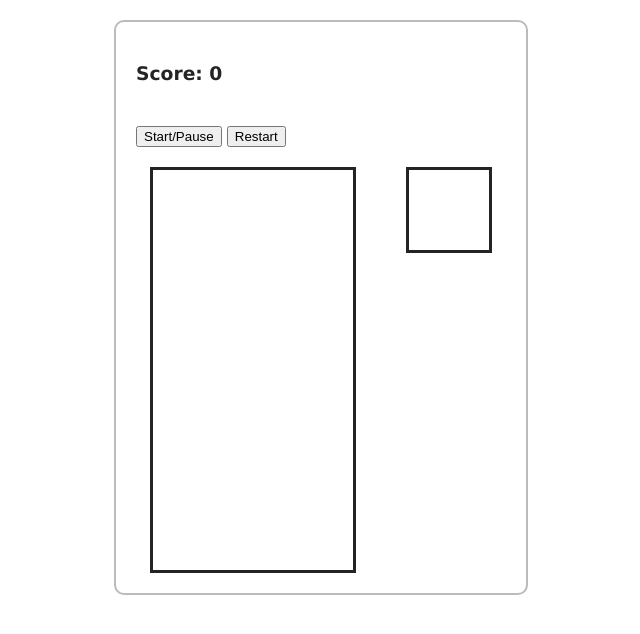
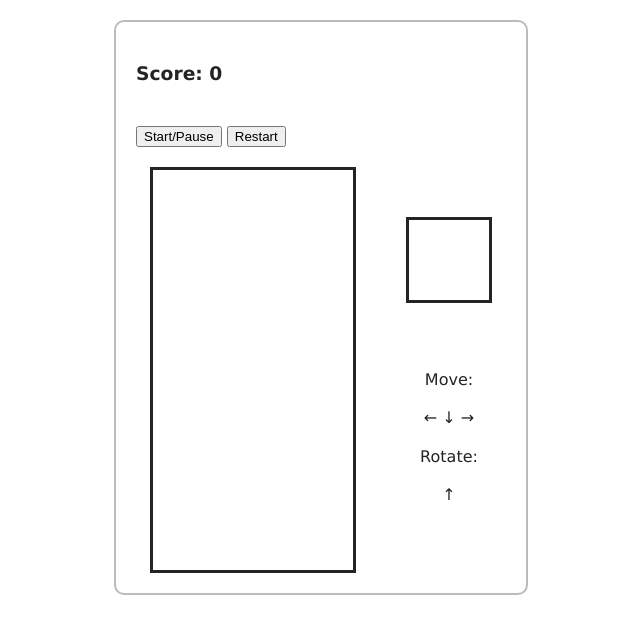
Before and after one commit to motloch/tetris_javascript, a plain HTML site: page index.html in a window 1280 px wide. Shown: the whole page, without its empty margins (319-959 px from the left). Drawn offline with Linux system fonts and the light colour scheme.

Commit message:
added illustration figure

```diff
--- a/index.html
+++ b/index.html
@@ -237,6 +237,7 @@
         <div class = "taken ground"></div>
       </div>
 
+      <div class="info">
         <div class="mini-grid">
           <div></div>
           <div></div>
@@ -255,7 +256,16 @@
           <div></div>
           <div></div>
         </div>
+
+        <div>
+          <p>Move:</p>
+          <p>← ↓ →<p>
+          <p>Rotate:</p>
+          <p>↑</p>
+        <div>
       </div>
+    </div>
+
 
   </body>
 </html>
--- a/style.css
+++ b/style.css
@@ -21,12 +21,12 @@
 }
 
 .mini-grid {
-  margin-left: 50px;
   width: 80px;
   height: 80px;
   display: flex;
   flex-wrap: wrap;
   border-style: solid;
+  margin-bottom: 50px;
 }
 
 .mini-grid div {
@@ -49,3 +49,12 @@ body{
 #start-button {
   margin: 20px auto;
 }
+
+.info {
+  display: flex;
+  flex-direction: column;
+  align-items: center;
+  text-align: center;
+  justify-content: center;
+  margin-left: 50px;
+}
```
Also changed, not shown: tetris.png (added). Lines whose indentation alone changed are shown as unchanged.
